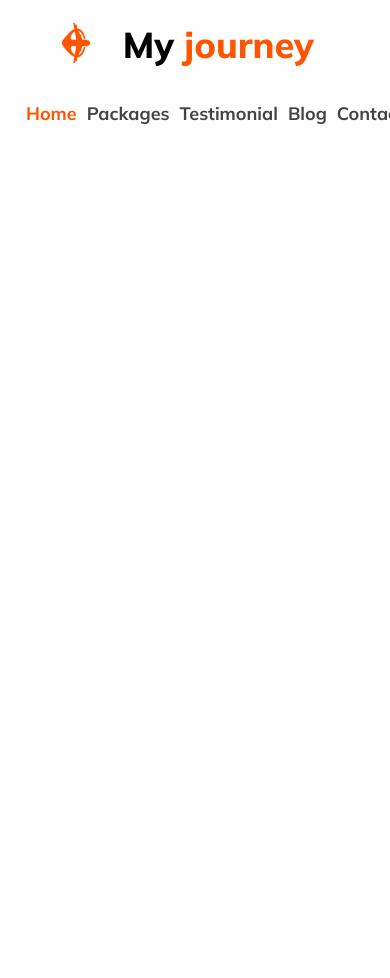
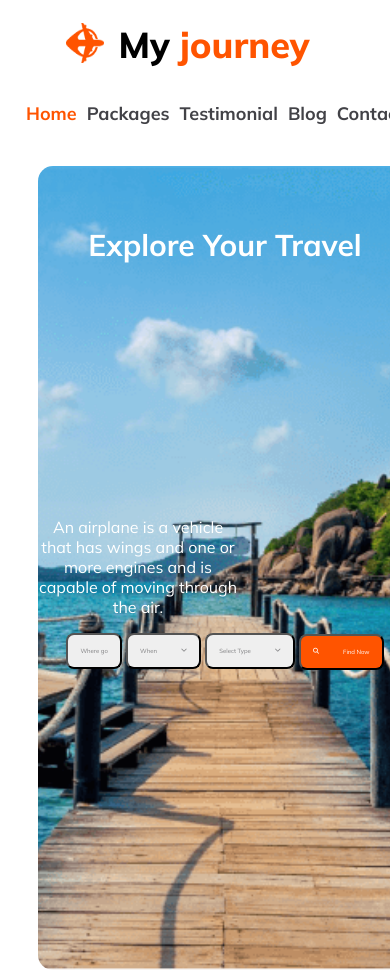
Before and after one commit to leon14524/My-journey, a plain HTML site: page index.html in a window 390 px wide. Shown: the top 978 px of the page. Before the commit the page ends 844 px from the top, so only its background shows below. Drawn offline with Linux system fonts and the light colour scheme.

Commit message:
explor travel section complet

```diff
--- a/index.html
+++ b/index.html
@@ -4,6 +4,8 @@
     <meta charset="UTF-8">
     <meta name="viewport" content="width=device-width, initial-scale=1.0">
     <title>My journey</title>
+    <script src="https://kit.fontawesome.com/a3ed438e37.js" crossorigin="anonymous"></script>
+
     <link rel="stylesheet" href="styles/style.css">
 </head>
 <body>
@@ -33,6 +35,20 @@
         </header>
 
         <main>
+            <!-- Explore Your Travel section start -->
+
+            <section class="container">
+                 <div class="center-textaria">
+                    <h2 class="travel-title">Explore Your Travel</h2>
+                </div>
+                <p class="travle-description">An airplane is a vehicle that has wings and one or more engines and is capable of moving through the air.</p>
+
+                       <button class="input-class">  Where go</button>
+                       <button class="input-class">When  <i class="fa-solid fa-chevron-down"></i></button>
+                       <button class="input-class">Select Type  <i class="fa-solid fa-chevron-down"></i></button>
+                       <button id="color" class="input-class">  <i class="fa-solid fa-magnifying-glass"></i>Find Now</button>
+
+           </section>
 
         </main>
         <footer>
--- a/styles/style.css
+++ b/styles/style.css
@@ -4,6 +4,7 @@
     font-family: 'Mulish', sans-serif;
 
 }
+/* header styles */
 
 header{
     width: 80%;
@@ -45,13 +46,79 @@ nav{
     font-weight: 700;
     color: var(--Dark-02, #424247)
  }
+ /* <!-- Explore Your Travel section styles --> */
+ main{
+     width: 80%;
+
+ }
+  .container{
+
+    background-image: url(../Images/Group\ 13\ \(1\)\ \(1\).png);
+    background-repeat: no-repeat;
+    background-size: cover;
+    background-position: center;
+    background-attachment: fixed;
+    width: 970px;
+    height: 500px;
+    border-radius: 16px;
+     margin-left: 120px;
+     text-align: center;
+
+  }
+  .center-textaria{
+
+  }
+  .inoput-class{
+    /* color: rgba(19, 19, 24, 0.50);
+    text-align: center;
+    font-size: 16px;
+    font-weight: 400;
+    padding: 10px; */
+
+  }
+  .center-textaria{
+    height: 300px;
+    color: #FFF;
+    font-size: 2rem;
+    font-weight: 800;
+    padding-top: 35px;
+  }
+  .travle-description{
+ color: #FFF;
+text-align: center;
+font-size: 1rem;
+font-weight: 400;
+width: 400px;
+margin-left: 250px;
+  }
+
+  .input-class{
+ color: rgba(19, 19, 24, 0.50);
+text-align: center;
+font-size: 16px;
+font-weight: 400;
+display: inline-flex;
+padding: 12px;
+align-items: flex-start;
+gap: 24px;
+border-radius: 8px;
+  }
+#color{
+  background-color:#FF5400;
+  color: #FFF;
+  margin-bottom: 300px;
+}
 
 
  /* respnsive styles */
 
  /* mobile responsive */
  @media screen and (max-width:600px) {
+  main{
+    width: 100%;
+    margin-top: 20px;
 
+}
     .nav-title{
         margin: 14px;
     }
@@ -61,7 +128,36 @@ nav{
     nav > ul > li{
         margin: 5px;
     }
-    nav img{
+    nav img,{
         width: 60%;
     }
+    .container{
+
+      background-position: center;
+      /* background-attachment: fixed; */
+      width: 100%;
+      height: 20%;
+      border-radius: 15px;
+
+       margin-left: 30px;
+    }
+    .travel-title{
+      font-size: 30px;
+
  }
+ .travle-description{
+ width: 200px;
+ margin-right: 50px;
+ margin-left: 0;
+ text-align: center;
+ }
+ .input-class{
+ font-size: 6px;
+ font-weight: 400;
+ display: inline-flex;
+ padding: 12px;
+ align-items: flex-start;
+ gap: 24px;
+ border-radius: 8px;
+   }
+}
```
